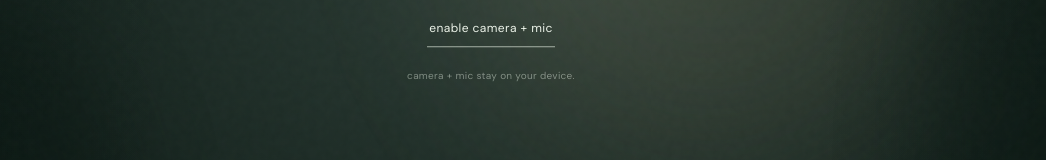
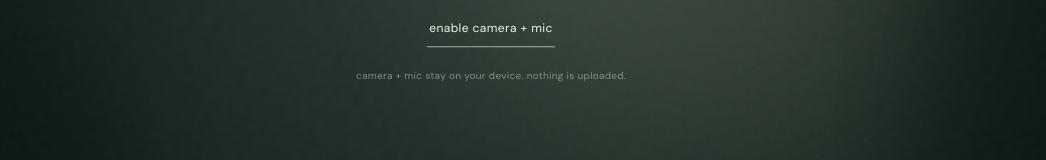
Before and after one commit to durgasnv/blurr, a React (Vite) app: page / in a window 1280 px wide. Shown: the part 424-584 px from the top of the page, without its empty margins (149-1195 px from the left). Built offline with nearby package versions, Linux system fonts and the light colour scheme.

Commit message:
Clarify local processing on start screen

```diff
--- a/src/components/ExperienceOverlay.tsx
+++ b/src/components/ExperienceOverlay.tsx
@@ -51,7 +51,7 @@ export function ExperienceOverlay({ stage, hasMist, error, touchState, showGestu
           {(stage === 'intro' || stage === 'error') && (
             <button className="permission-button" onClick={onEnable}>enable camera + mic</button>
           )}
-          {stage === 'intro' && <small>camera + mic stay on your device.</small>}
+          {stage === 'intro' && <small>camera + mic stay on your device. nothing is uploaded.</small>}
         </div>
       )}
       {(stage === 'draw' || stage === 'experience') && whisper && <div className="experience-whisper" aria-live="polite">{whisper}</div>}
```
